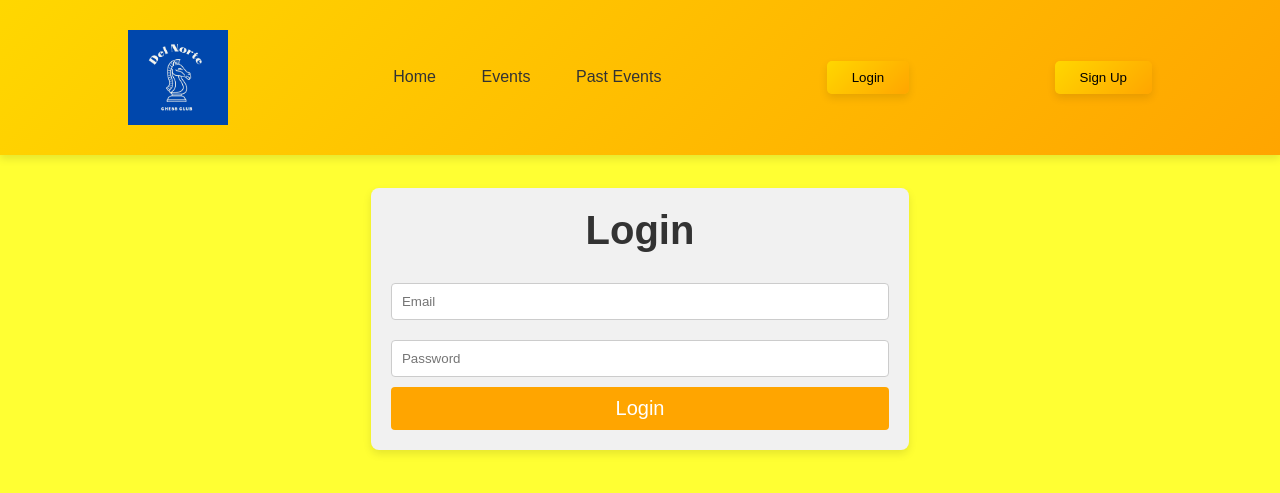
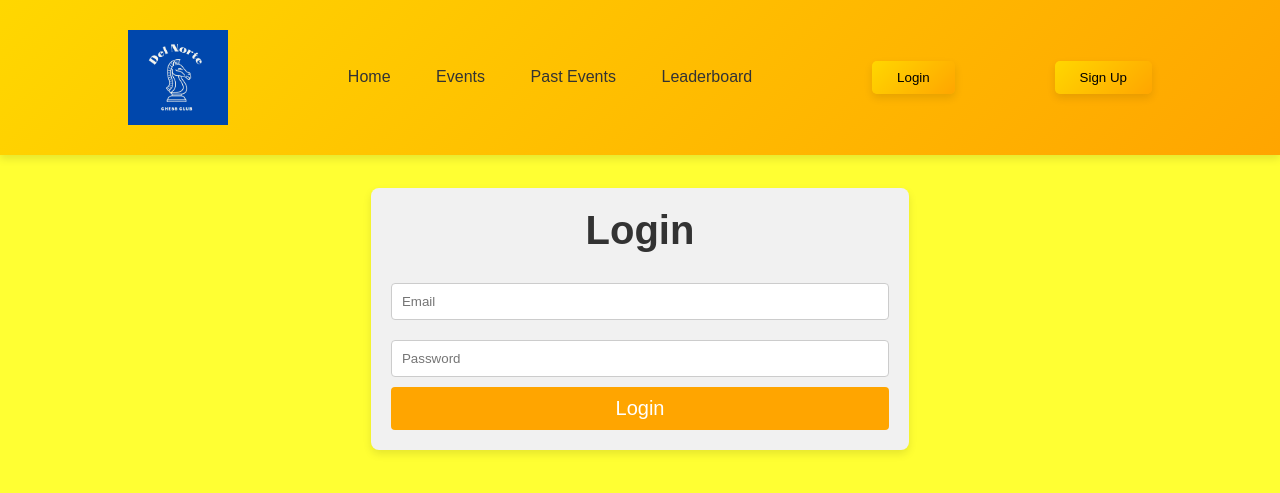
Before and after one commit to dnhschess/dnhs-chess, a Jekyll site: the page built from login.md, in a window 1280 px wide. Shown: the top 493 px of the page. Built offline with Jekyll 4.4.1, drawn with Linux system fonts in a browser that asks for light colours.

Commit message:
Leaderboard accessible from homepage

```diff
--- a/_includes/chess_head.html
+++ b/_includes/chess_head.html
@@ -102,7 +102,7 @@
                 <li class="nav_list"><a class="nav_a" href="{{ site.baseurl }}/">Home</a></li>
                 <li class="nav_list"><a class="nav_a" href="{{ site.baseurl }}/events">Events</a></li>
                 <li class="nav_list"><a class="nav_a" href="{{ site.baseurl }}/pastevents">Past Events</a></li>
-                <!-- Leadership List Code: <li class="nav_list"><a class="nav_a" href="{{ site.baseurl }}/Leaderboard">Leaderboard</a></li> -->
+                <li class="nav_list"><a class="nav_a" href="{{ site.baseurl }}/Leaderboard">Leaderboard</a></li>
             </ul>
         </nav>
         <button class="nav_button" onclick="gotoLink(this)" value="{{ site.baseurl }}/Login">Login</button>
```
